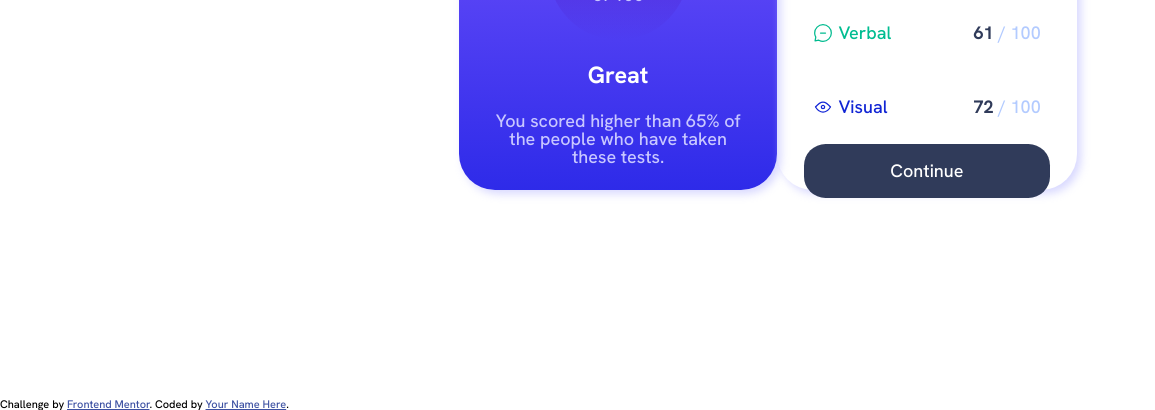
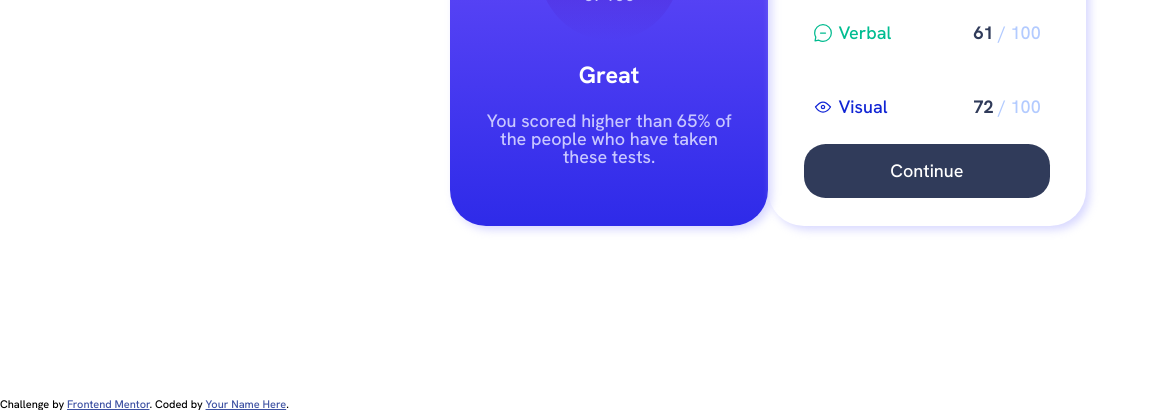
Before and after one commit to mvergara94/frontendmentor-results-card, a plain HTML site: page index.html in a window 1536 px wide. Shown: the part 390-800 px from the top of the page, without its empty margins (0-1155 px from the left). Drawn offline with Linux system fonts and the light colour scheme.

Commit message:
Add files via upload

```diff
--- a/assets/css/style.css
+++ b/assets/css/style.css
@@ -155,7 +155,6 @@ strong {
 }
 
 @media screen and (min-width: 1440px) {
-
   .container {
     display: flex;
     height: 100vh;
@@ -167,6 +166,7 @@ strong {
     width: 16%;
     border-radius: 2em;
     box-shadow: 4px 4px 9px hsl(241, 100%, 89%, 0.7);
+    padding: 2em;
   }
 
   .details {
@@ -174,5 +174,6 @@ strong {
     border-radius: 2em;
     box-shadow: 4px 4px 9px hsl(241, 100%, 89%, 0.7);
     margin-top: 0%;
+    padding: 2em;
   }
 }
```
